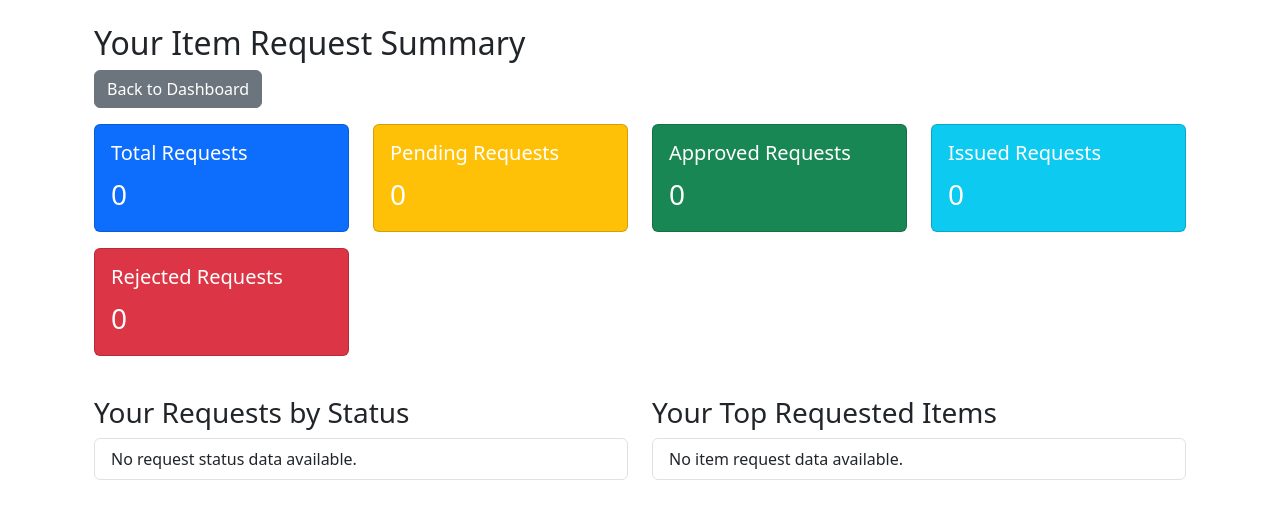
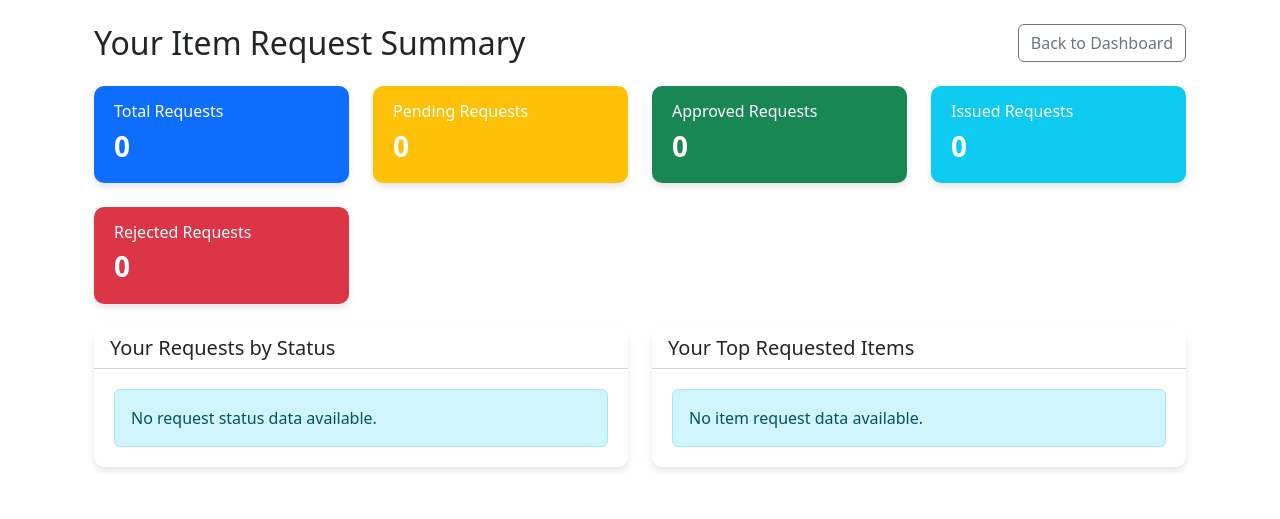
Before and after one commit to Kagoiza/inventory-management-system, a Django app: page /request_summary/ in a window 1280 px wide. Shown: the part 56-575 px from the top of the page. Run offline with Django 5.2, Linux system fonts and the light colour scheme; a user stored in the database is signed in; data comes from the database, SQL or seed files in the repository; both versions use the stored data as it was after the commit.

```diff
--- a/invent/templates/invent/base.html
+++ b/invent/templates/invent/base.html
@@ -3,6 +3,7 @@
 <html lang="en">
 <head>
     <meta charset="UTF-8">
+    <meta name="viewport" content="width=device-width, initial-scale=1.0">
     <title>{% block title %}Inventory System{% endblock %}</title>
     <link href="https://cdn.jsdelivr.net/npm/bootstrap@5.3.0/dist/css/bootstrap.min.css" rel="stylesheet">
 </head>
--- a/invent/templates/invent/password_reset_complete.html
+++ b/invent/templates/invent/password_reset_complete.html
@@ -41,7 +41,7 @@
         .login-button {
             display: inline-block;
             padding: 12px 25px;
-            background-color: #007bff;
+            background-color: #1c8a2e;
             color: white;
             text-decoration: none;
             border-radius: 8px;
@@ -50,7 +50,7 @@
             font-weight: 600;
         }
         .login-button:hover {
-            background-color: #0056b3;
+            background-color: #14a320;
             transform: translateY(-2px);
         }
     </style>
--- a/invent/templates/invent/password_reset_done.html
+++ b/invent/templates/invent/password_reset_done.html
@@ -43,7 +43,7 @@
             font-size: 0.9em;
         }
         .back-to-login a {
-            color: #007bff;
+            color: #1b9716;
             text-decoration: none;
             font-weight: 500;
         }
--- a/invent/templates/invent/request_summary.html
+++ b/invent/templates/invent/request_summary.html
@@ -4,79 +4,189 @@
 
 {% block content %}
 <div class="container mt-4">
-    <h2>Your Item Request Summary</h2>
-    <a href="{% url 'requestor_dashboard' %}" class="btn btn-secondary mb-3">Back to Dashboard</a>
+    <div class="d-flex justify-content-between align-items-center mb-4">
+        <h2 class="mb-0">Your Item Request Summary</h2>
+        <a href="{% url 'requestor_dashboard' %}" class="btn btn-outline-secondary">
+            <i class="bi bi-arrow-left"></i> Back to Dashboard
+        </a>
+    </div>
 
-    <div class="row">
-        <div class="col-md-3 mb-3">
-            <div class="card text-white bg-primary">
+    <!-- Summary Cards -->
+    <div class="row g-4 mb-4">
+        <div class="col-6 col-md-4 col-lg-3">
+            <div class="card text-white bg-primary h-100">
                 <div class="card-body">
-                    <h5 class="card-title">Total Requests</h5>
-                    <p class="card-text fs-3">{{ total_requests }}</p>
+                    <div class="d-flex justify-content-between align-items-center">
+                        <div>
+                            <h6 class="card-subtitle mb-2">Total Requests</h6>
+                            <h3 class="card-title mb-0">{{ total_requests }}</h3>
+                        </div>
+                        <i class="bi bi-list-ul fs-1 opacity-50"></i>
+                    </div>
                 </div>
             </div>
         </div>
-        <div class="col-md-3 mb-3">
-            <div class="card text-white bg-warning">
+        <div class="col-6 col-md-4 col-lg-3">
+            <div class="card text-white bg-warning h-100">
                 <div class="card-body">
-                    <h5 class="card-title">Pending Requests</h5>
-                    <p class="card-text fs-3">{{ pending_requests }}</p>
+                    <div class="d-flex justify-content-between align-items-center">
+                        <div>
+                            <h6 class="card-subtitle mb-2">Pending Requests</h6>
+                            <h3 class="card-title mb-0">{{ pending_requests }}</h3>
+                        </div>
+                        <i class="bi bi-hourglass-split fs-1 opacity-50"></i>
+                    </div>
                 </div>
             </div>
         </div>
-        <div class="col-md-3 mb-3">
-            <div class="card text-white bg-success">
+        <div class="col-6 col-md-4 col-lg-3">
+            <div class="card text-white bg-success h-100">
                 <div class="card-body">
-                    <h5 class="card-title">Approved Requests</h5>
-                    <p class="card-text fs-3">{{ approved_requests }}</p>
+                    <div class="d-flex justify-content-between align-items-center">
+                        <div>
+                            <h6 class="card-subtitle mb-2">Approved Requests</h6>
+                            <h3 class="card-title mb-0">{{ approved_requests }}</h3>
+                        </div>
+                        <i class="bi bi-check-circle fs-1 opacity-50"></i>
+                    </div>
                 </div>
             </div>
         </div>
-        <div class="col-md-3 mb-3">
-            <div class="card text-white bg-info">
+        <div class="col-6 col-md-4 col-lg-3">
+            <div class="card text-white bg-info h-100">
                 <div class="card-body">
-                    <h5 class="card-title">Issued Requests</h5>
-                    <p class="card-text fs-3">{{ issued_requests }}</p>
+                    <div class="d-flex justify-content-between align-items-center">
+                        <div>
+                            <h6 class="card-subtitle mb-2">Issued Requests</h6>
+                            <h3 class="card-title mb-0">{{ issued_requests }}</h3>
+                        </div>
+                        <i class="bi bi-box-seam fs-1 opacity-50"></i>
+                    </div>
                 </div>
             </div>
         </div>
-        <div class="col-md-3 mb-3">
-            <div class="card text-white bg-danger">
+        <div class="col-6 col-md-4 col-lg-3">
+            <div class="card text-white bg-danger h-100">
                 <div class="card-body">
-                    <h5 class="card-title">Rejected Requests</h5>
-                    <p class="card-text fs-3">{{ rejected_requests }}</p>
+                    <div class="d-flex justify-content-between align-items-center">
+                        <div>
+                            <h6 class="card-subtitle mb-2">Rejected Requests</h6>
+                            <h3 class="card-title mb-0">{{ rejected_requests }}</h3>
+                        </div>
+                        <i class="bi bi-x-circle fs-1 opacity-50"></i>
+                    </div>
                 </div>
             </div>
         </div>
     </div>
 
-    <div class="row mt-4">
-        <div class="col-md-6">
-            <h3>Your Requests by Status</h3>
-            <ul class="list-group">
-                {% for status_data in requests_by_status %}
-                    <li class="list-group-item d-flex justify-content-between align-items-center">
-                        {{ status_data.status }}
-                        <span class="badge bg-secondary rounded-pill">{{ status_data.count }}</span>
-                    </li>
-                {% empty %}
-                    <li class="list-group-item">No request status data available.</li>
-                {% endfor %}
-            </ul>
+    <!-- Charts Section -->
+    <div class="row g-4">
+        <div class="col-lg-6">
+            <div class="card h-100">
+                <div class="card-header bg-white">
+                    <h5 class="mb-0">Your Requests by Status</h5>
+                </div>
+                <div class="card-body">
+                    {% if requests_by_status %}
+                        <div class="table-responsive">
+                            <table class="table table-hover">
+                                <thead class="table-light">
+                                    <tr>
+                                        <th>Status</th>
+                                        <th class="text-end">Count</th>
+                                    </tr>
+                                </thead>
+                                <tbody>
+                                    {% for status_data in requests_by_status %}
+                                        <tr>
+                                            <td>
+                                                <span class="badge
+                                                    {% if status_data.status == 'Pending' %}bg-warning
+                                                    {% elif status_data.status == 'Approved' %}bg-success
+                                                    {% elif status_data.status == 'Issued' %}bg-info
+                                                    {% elif status_data.status == 'Rejected' %}bg-danger
+                                                    {% else %}bg-secondary{% endif %}">
+                                                    {{ status_data.status }}
+                                                </span>
+                                            </td>
+                                            <td class="text-end">{{ status_data.count }}</td>
+                                        </tr>
+                                    {% endfor %}
+                                </tbody>
+                            </table>
+                        </div>
+                    {% else %}
+                        <div class="alert alert-info mb-0">No request status data available.</div>
+                    {% endif %}
+                </div>
+            </div>
         </div>
-        <div class="col-md-6">
-            <h3>Your Top Requested Items</h3>
-            <ul class="list-group">
-                {% for item_data in requests_by_item %}
-                    <li class="list-group-item d-flex justify-content-between align-items-center">
-                        {{ item_data.item__name }}
-                        <span class="badge bg-secondary rounded-pill">{{ item_data.count }}</span>
-                    </li>
-                {% empty %}
-                    <li class="list-group-item">No item request data available.</li>
-                {% endfor %}
-            </ul>
+        <div class="col-lg-6">
+            <div class="card h-100">
+                <div class="card-header bg-white">
+                    <h5 class="mb-0">Your Top Requested Items</h5>
+                </div>
+                <div class="card-body">
+                    {% if requests_by_item %}
+                        <div class="table-responsive">
+                            <table class="table table-hover">
+                                <thead class="table-light">
+                                    <tr>
+                                        <th>Item</th>
+                                        <th class="text-end">Requests</th>
+                                    </tr>
+                                </thead>
+                                <tbody>
+                                    {% for item_data in requests_by_item %}
+                                        <tr>
+                                            <td>{{ item_data.item__name }}</td>
+                                            <td class="text-end">{{ item_data.count }}</td>
+                                        </tr>
+                                    {% endfor %}
+                                </tbody>
+                            </table>
+                        </div>
+                    {% else %}
+                        <div class="alert alert-info mb-0">No item request data available.</div>
+                    {% endif %}
+                </div>
+            </div>
         </div>
     </div>
 </div>
+
+<style>
+    .card {
+        border: none;
+        border-radius: 10px;
+        box-shadow: 0 4px 6px rgba(0, 0, 0, 0.1);
+        transition: transform 0.2s;
+    }
+    .card:hover {
+        transform: translateY(-5px);
+    }
+    .card-body {
+        padding: 1.25rem;
+    }
+    .card-title {
+        font-weight: 600;
+    }
+    .badge {
+        padding: 0.35em 0.65em;
+        font-size: 0.85em;
+        font-weight: 500;
+    }
+    .table th {
+        font-weight: 500;
+    }
+    @media (max-width: 768px) {
+        .card-body {
+            padding: 1rem;
+        }
+        h2 {
+            font-size: 1.5rem;
+        }
+    }
+</style>
 {% endblock %}
--- a/invent/views.py
+++ b/invent/views.py
@@ -74,6 +74,8 @@ def requestor_dashboard(request):
         'available_inventory': available_inventory, # Pass available inventory (though not directly used by default dashboard content, good to have)
     })
 
+from django.core.mail import send_mail  # Add this at the top
+
 @login_required
 def request_item(request):
     item_id_from_get = request.GET.get('item')
@@ -102,12 +104,26 @@ def request_item(request):
             item_request = form.save(commit=False)
             item_request.requestor = request.user
             item_request.save()
+
+            # ✅ Send email notification to the requestor
+            send_mail(
+                subject='Item Request Confirmation',
+                message=(
+                    f"Dear {request.user.first_name or request.user.username},\n\n"
+                    f"Your request for item \"{item_request.item.name}\" has been successfully submitted.\n"
+                    f"We will notify you once it is reviewed or issued.\n\n"
+                    f"Thank you,\nInventory Management Team"
+                ),
+                from_email=None,  # Uses DEFAULT_FROM_EMAIL
+                recipient_list=[request.user.email],
+                fail_silently=False,
+            )
+
             messages.success(request, "Item request submitted successfully!")
             return redirect('requestor_dashboard')
         else:
             messages.error(request, "Please correct the errors below.")
     else:
-        # Prepare initial data for form
         initial_data = {}
         if item_id_from_get and item_id_from_get.isdigit():
             try:
@@ -125,6 +141,7 @@ def request_item(request):
         'available_inventory': available_inventory_list,
         'available_inventory_json': available_inventory_json,
     })
+
 
 @login_required
 def cancel_request(request, request_id):
@@ -146,6 +163,8 @@ def cancel_request(request, request_id):
     else:
         messages.error(request, f"Request for '{item_request.item.name}' (ID: {request_id}) cannot be cancelled because its status is '{item_request.status}'.")
         return redirect('requestor_dashboard')
+
+
 
 
 # --- Store Clerk Functionality ---
@@ -352,7 +371,6 @@ def search_items(request):
 
 
 @login_required
-@permission_required('invent.view_itemrequest', raise_exception=True)
 def request_summary(request):
     # Filter all requests to only those made by the logged-in requestor
     user_requests = ItemRequest.objects.filter(requestor=request.user)
```
Also changed, not shown: Inventory/settings.py (+6 -2 lines), invent/models.py (+59 -5 lines), invent/templates/invent/password_reset_confirm.html (+4 -4 lines), invent/templates/invent/password_reset_form.html (+5 -5 lines), db.sqlite3.
